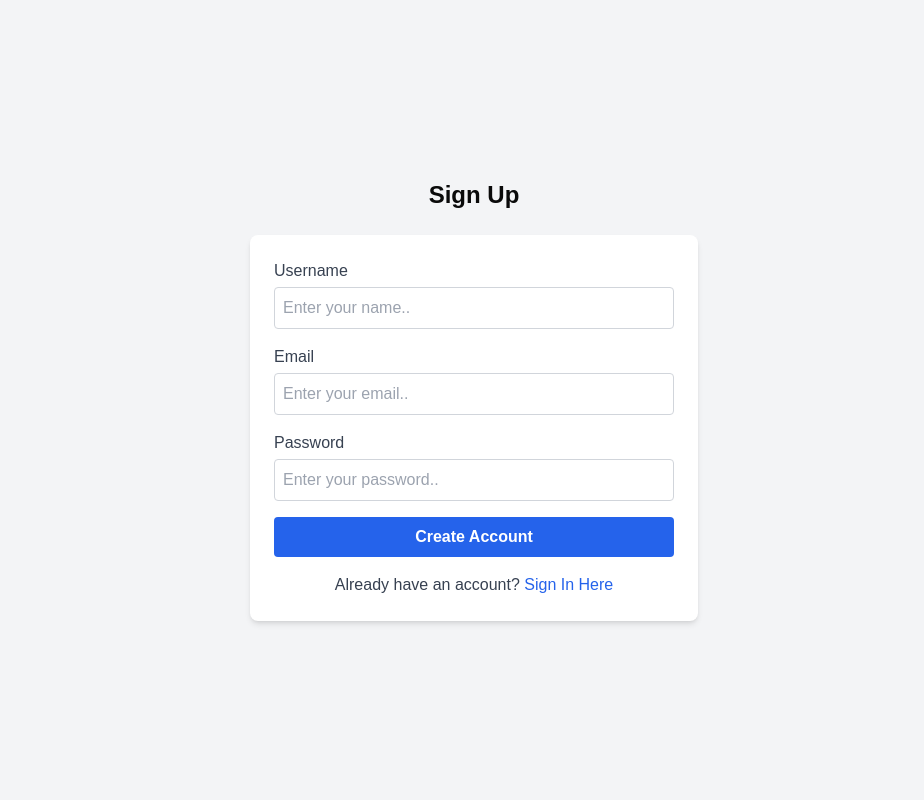
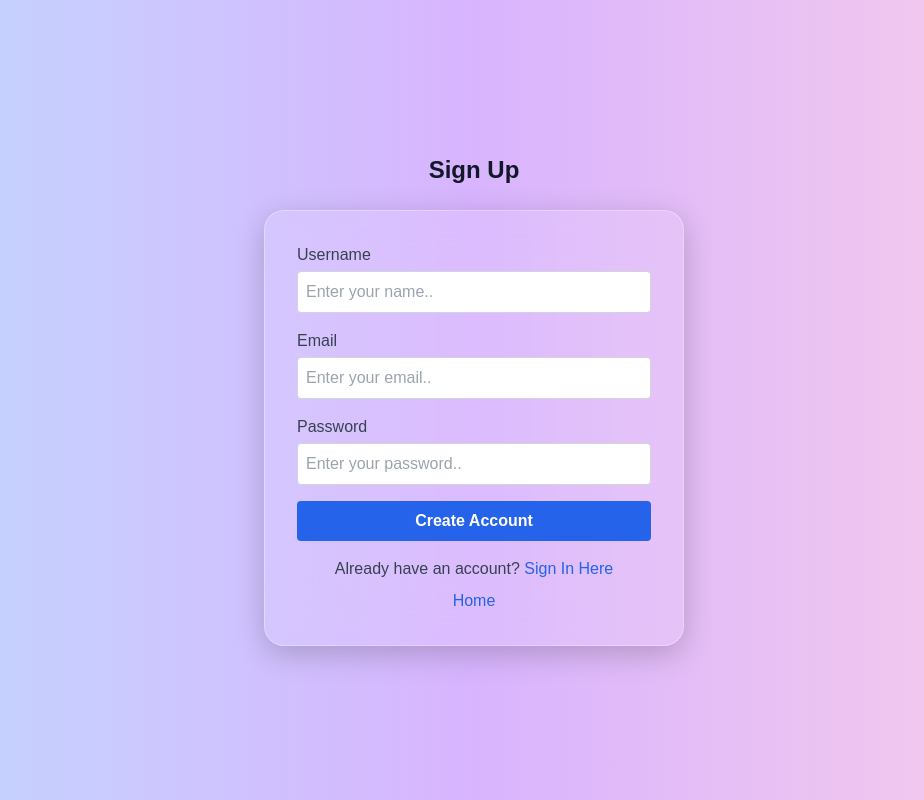
Before and after one commit to param-code/counter-app, a React (Vite) app: page /signup in a window 1280 px wide. Shown: the whole page, without its empty margins (166-1090 px from the left). Built offline with nearby package versions, Linux system fonts and the light colour scheme.

Commit message:
Enhance ui of signup

```diff
--- a/src/pages/SignUpPage.css
+++ b/src/pages/SignUpPage.css
@@ -1,38 +1,57 @@
-/* src/pages/SignUpPage.css */
-.sign-up-container {
-    max-width: 400px;
-    margin: auto;
-    padding: 2rem;
-    background-color: #f4f4f4;
-    border-radius: 10px;
-    box-shadow: 0px 4px 8px rgba(0, 0, 0, 0.1);
+/* General Styles */
+body {
+  margin: 0;
+  font-family: 'Arial', sans-serif;
+  background: linear-gradient(to right, #4facfe, #00f2fe); /* Gradient background */
+  color: #333;
+  transition: background 0.3s ease-in-out;
 }
 
-  .sign-up-form div {
-    margin-bottom: 1rem;
+/* Form Container with Glass Effect */
+.form-container {
+  background: rgba(255, 255, 255, 0.1); /* Light white background with transparency */
+  border-radius: 10px; /* Rounded corners */
+  box-shadow: 0 4px 15px rgba(0, 0, 0, 0.2); /* Shadow for depth */
+  backdrop-filter: blur(15px); /* Increase blur effect for glass look */
+  border: 1px solid rgba(255, 255, 255, 0.3); /* Optional: border to enhance the glass effect */
+  padding: 2rem; /* Padding inside the form */
 }
 
-  .sign-up-form label {
-    display: block;
-    margin-bottom: 0.5rem;
+/* Input Styles */
+input[type="text"],
+input[type="email"],
+input[type="password"] {
+  background-color: rgba(255, 255, 255, 0.2); /* Slightly opaque for input fields */
+  border: 1px solid rgba(200, 200, 200, 0.5); /* Light border for inputs */
+  border-radius: 5px; /* Rounded input corners */
+  padding: 10px; /* Padding inside inputs */
+  transition: box-shadow 0.3s ease; /* Transition for input focus */
 }
 
-  .sign-up-form input {
-    width: 100%;
-    padding: 0.5rem;
-    border: 1px solid #ccc;
-    border-radius: 5px;
+input[type="text"]:focus,
+input[type="email"]:focus,
+input[type="password"]:focus {
+  outline: none; /* Remove default outline */
+  box-shadow: 0 0 10px rgba(0, 0, 255, 0.5); /* Focus effect */
 }
 
+/* Button Styles */
 button {
-    padding: 0.7rem 1.5rem;
-    background-color: #007bff;
-    color: white;
-    border: none;
-    border-radius: 5px;
-    cursor: pointer;
+  transition: transform 0.2s ease, box-shadow 0.2s ease; /* Transition for buttons */
 }
 
-  button:hover {
-    background-color: #0056b3;
+/* Responsive Styles */
+@media (max-width: 600px) {
+  .form-container {
+    width: 90%; /* Responsive width */
   }
+}
+
+/* Additional styles for the glass effect on the whole page */
+h1 {
+  color: rgba(255, 255, 255, 0.9); /* Adjust heading color for better visibility */
+}
+
+.text-center {
+  color: rgba(255, 255, 255, 0.8); /* Adjust text color for better visibility */
+}
--- a/src/pages/SignUpPage.jsx
+++ b/src/pages/SignUpPage.jsx
@@ -3,7 +3,7 @@ import toast from 'react-hot-toast';
 import { useNavigate } from 'react-router-dom';
 
 const SignUpPage = () => {
-  const [currState, setCurrState] = useState("Sign Up");
+  const [currState, setCurrState] = useState('Sign Up');
   const [username, setUsername] = useState('');
   const [email, setEmail] = useState('');
   const [password, setPassword] = useState('');
@@ -11,66 +11,123 @@ const SignUpPage = () => {
 
   const handleSubmit = (e) => {
     e.preventDefault();
-    if (currState === "Sign Up") {
+    if (currState === 'Sign Up') {
       console.log('Sign Up Data:', { username, email, password });
-      toast.success("Signup Successfully!");
+      toast.success('Signup Successfully!');
     } else {
       console.log('Sign In Data:', { email, password });
-      toast.success("Login Successfully!");
+      toast.success('Login Successfully!');
     }
-    navigate("/");
+    navigate('/');
+  };
+
+  // Tile-style glassmorphism effect
+  const glassTileStyle = {
+    background: 'rgba(255, 255, 255, 0.1)', // More transparent glassy effect
+    borderRadius: '20px', // Increased rounded corners for tile effect
+    boxShadow: '0 8px 30px rgba(0, 0, 0, 0.2)', // Tile-like shadow
+    backdropFilter: 'blur(30px)', // Increased blur for glass effect
+    border: '1px solid rgba(255, 255, 255, 0.3)', // Optional: border to enhance tile
+    padding: '2rem', // Padding inside the form
+    maxWidth: '420px', // Fixed max width to simulate a tile size
+    width: '100%',
+    margin: '0 auto', // Center the form horizontally
   };
 
   return (
-    <div className="flex flex-col items-center justify-center min-h-screen bg-gray-100 dark:bg-gray-900">
-      <h1 className="text-2xl font-bold mb-6">{currState}</h1>
-      <form onSubmit={handleSubmit} className="bg-white dark:bg-gray-800 p-6 rounded-lg shadow-md w-full max-w-md">
-        {currState === "Sign Up" && (
+    <div className="flex flex-col items-center justify-center min-h-screen bg-gradient-to-r from-blue-200 via-purple-300 to-pink-200">
+      <h1 className="text-2xl font-bold mb-6 text-gray-900 dark:text-gray-100">{currState}</h1>
+
+      <form onSubmit={handleSubmit} style={glassTileStyle} className="relative">
+        {/* Back Button for Sign In */}
+        {currState === 'Sign In' && (
           <div className="mb-4">
-            <label className="block text-gray-700 dark:text-gray-300" htmlFor="username">Username</label>
+            <button
+              onClick={(e) => {
+                e.preventDefault(); // Prevent form submission
+                setCurrState('Sign Up'); // Switch to Sign Up
+              }}
+              className="bg-blue-600 text-white py-1 px-2 rounded text-sm hover:bg-blue-700"
+            >
+              {'<<'} Back
+            </button>
+          </div>
+        )}
+
+        {currState === 'Sign Up' && (
+          <div className="mb-4">
+            <label className="block text-gray-700 dark:text-gray-300" htmlFor="username">
+              Username
+            </label>
             <input
               type="text"
               id="username"
               value={username}
               placeholder="Enter your name.."
               onChange={(e) => setUsername(e.target.value)}
-              className="mt-1 block w-full p-2 border-[1px] border-gray-300 rounded dark:border-gray-600 dark:bg-gray-700 dark:text-white focus:outline-none focus:border-blue-500"
+              className="mt-1 block w-full p-2 border border-gray-300 rounded dark:border-gray-600 dark:bg-gray-700 dark:text-white focus:outline-none focus:border-blue-500"
               required
             />
           </div>
         )}
+
         <div className="mb-4">
-          <label className="block text-gray-700 dark:text-gray-300" htmlFor="email">Email</label>
+          <label className="block text-gray-700 dark:text-gray-300" htmlFor="email">
+            Email
+          </label>
           <input
             type="email"
             id="email"
             placeholder="Enter your email.."
             value={email}
             onChange={(e) => setEmail(e.target.value)}
-            className="mt-1 block w-full p-2 border-[1px] border-gray-300 rounded dark:border-gray-600 dark:bg-gray-700 dark:text-white focus:outline-none focus:border-blue-500"
+            className="mt-1 block w-full p-2 border border-gray-300 rounded dark:border-gray-600 dark:bg-gray-700 dark:text-white focus:outline-none focus:border-blue-500"
             required
           />
         </div>
+
         <div className="mb-4">
-          <label className="block text-gray-700 dark:text-gray-300" htmlFor="password">Password</label>
+          <label className="block text-gray-700 dark:text-gray-300" htmlFor="password">
+            Password
+          </label>
           <input
             type="password"
             id="password"
             placeholder="Enter your password.."
             value={password}
             onChange={(e) => setPassword(e.target.value)}
-            className="mt-1 block w-full p-2 border-[1px] border-gray-300 rounded dark:border-gray-600 dark:bg-gray-700 dark:text-white focus:outline-none focus:border-blue-500"
+            className="mt-1 block w-full p-2 border border-gray-300 rounded dark:border-gray-600 dark:bg-gray-700 dark:text-white focus:outline-none focus:border-blue-500"
             required
           />
         </div>
-        <button type="submit" className="w-full bg-blue-600 text-white font-bold py-2 rounded hover:bg-blue-700 focus:outline-none focus:border-blue-500">
+
+        <button
+          type="submit"
+          className="w-full bg-blue-600 text-white font-bold py-2 rounded hover:bg-blue-700 focus:outline-none focus:border-blue-500"
+        >
           {currState === 'Sign Up' ? 'Create Account' : 'Sign In'}
         </button>
+
         <div className="text-center mt-4 text-gray-700 dark:text-gray-300">
-          {currState === "Sign Up" ? (
-            <p>Already have an account? <span className="text-blue-600 cursor-pointer" onClick={() => setCurrState("Sign In")}>Sign In Here</span></p>
+          {currState === 'Sign Up' ? (
+            <p>
+              Already have an account?{' '}
+              <span className="text-blue-600 cursor-pointer" onClick={() => setCurrState('Sign In')}>
+                Sign In Here
+              </span>
+            </p>
           ) : (
-            <p>Don't have an account? <span className="text-blue-600 cursor-pointer" onClick={() => setCurrState("Sign Up")}>Create an Account</span></p>
+            <p>
+              Don't have an account?{' '}
+              <span className="text-blue-600 cursor-pointer" onClick={() => setCurrState('Sign Up')}>
+                Create an Account
+              </span>
+            </p>
+          )}
+          {currState === 'Sign Up' && (
+            <p className="text-blue-600 cursor-pointer mt-2" onClick={() => navigate('/')}>
+              Home
+            </p>
           )}
         </div>
       </form>
```
Lines whose indentation alone changed are shown as unchanged.
